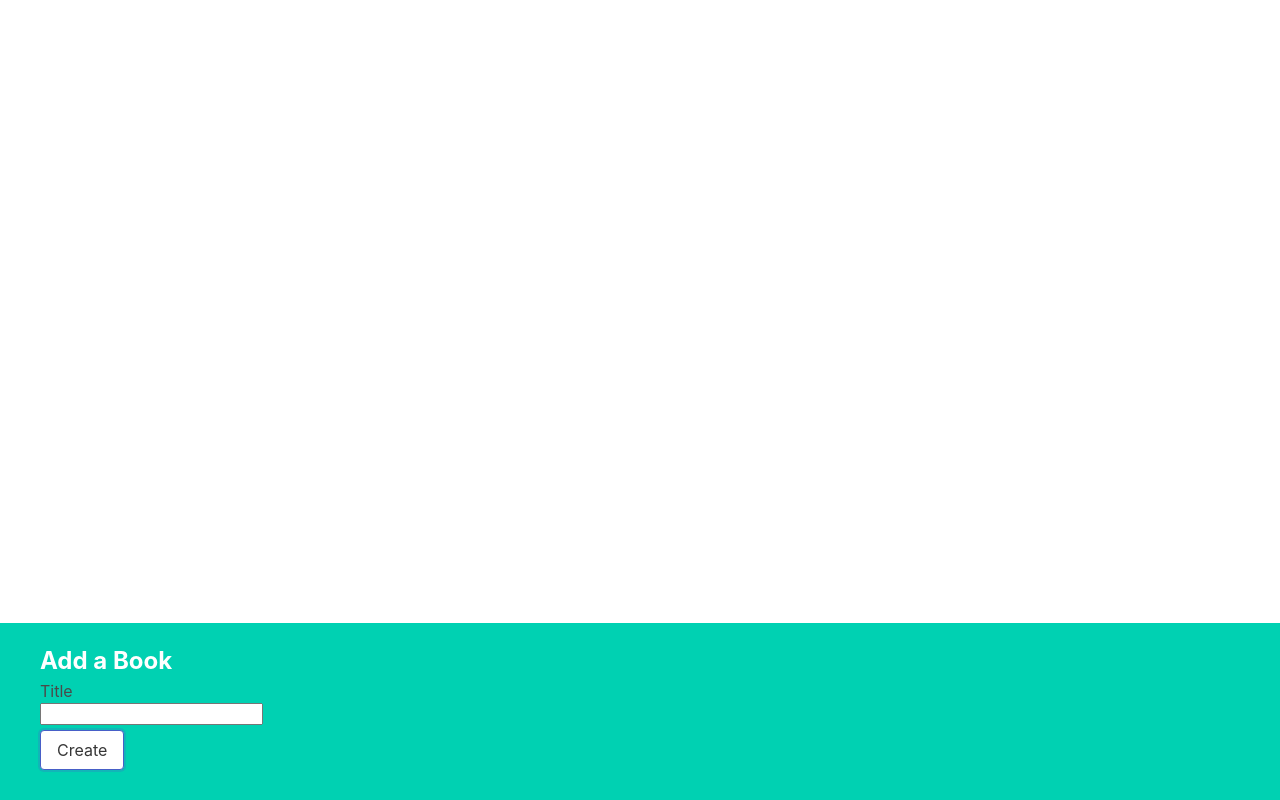
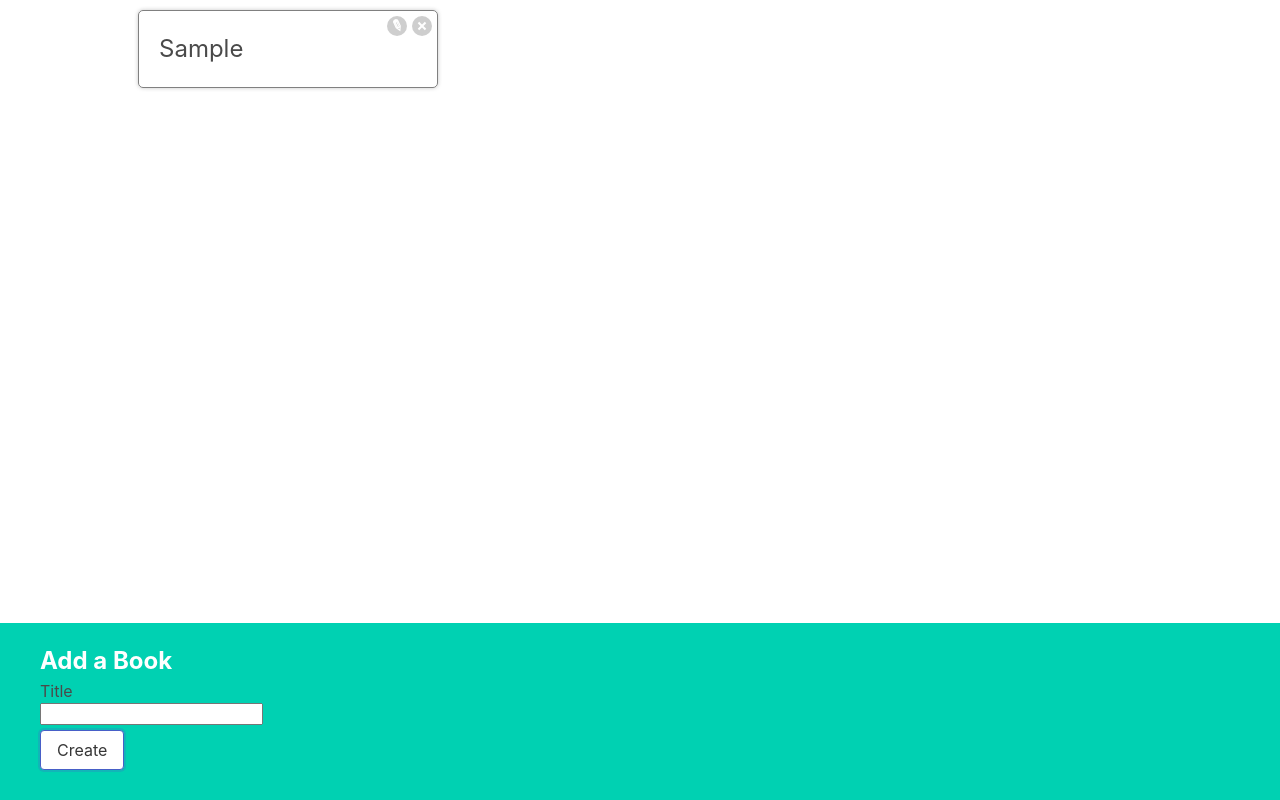
Before and after one commit to kyomel/react-course-v, a React (Create React App) app: page / in a window 1280 px wide. Both pictures are taken after typing "Sample" into the empty fields and a click on the button "Create". Built offline with nearby package versions, Linux system fonts and the light colour scheme.

Commit message:
learning done at 24/7/23

```diff
--- a/src/App.js
+++ b/src/App.js
@@ -1,16 +1,33 @@
 import { useState } from "react";
 import BookCreate from "./components/BookCreate";
+import BookList from "./components/BookList";
 
 function App() {
     const [books, setBooks] = useState([]);
+    const deleteBookById = (id) => {
+        const updatedBooks = books.filter((book) => {
+            return book.id !== id
+        });
+        setBooks(updatedBooks);
+    };
 
     const createBook = (title) => {
-        console.log('Need to add book with:', title);
+        // BAD CODE!
+        // books.push({ id: 123, title: title });
+        // console.log(books);
+        const updatedBooks = [
+            ...books,
+            { id: Math.round(Math.random()*9999), title: title
+        }];
+        setBooks(updatedBooks);
     };
 
-    return <div>
+    return(
+    <div className="app">
+        <BookList books={books} onDelete={deleteBookById} />
         <BookCreate onCreate={createBook} />
-    </div>;
+    </div>
+    );
 }
 
 export default App;
--- a/src/components/BookList.js
+++ b/src/components/BookList.js
@@ -1,5 +1,11 @@
-function BookList() {
-    return <div>BookList</div>;
+import BookShow from "./BookShow";
+
+function BookList({books, onDelete}) {
+    const renderedBooks = books.map((book) => {
+        return <BookShow onDelete={onDelete} key={book.id} book={book} />;
+    });
+
+    return <div className="book-list">{renderedBooks}</div>;
 }
 
 export default BookList;
--- a/src/components/BookShow.js
+++ b/src/components/BookShow.js
@@ -1,5 +1,33 @@
-function BookShow() {
-    return <div>BookShow</div>;
+import { useState } from "react";
+import BookEdit from "./BookEdit";
+
+function BookShow({book, onDelete}) {
+    const [showEdit, setShowEdit] = useState(false);
+    const handleDeleteClick = () => {
+        onDelete(book.id);
+    };
+    const handleEditClick = () => {
+        setShowEdit(!showEdit);
+    };
+
+    let content = <h3>{book.title}</h3>;
+    if(showEdit) {
+        content = <BookEdit />
+    }
+
+    return <div className="book-show">
+        <div>
+            {content}
+        </div>
+        <div className="actions">
+            <button className="edit" onClick={handleEditClick}>
+                Edit
+            </button>
+            <button className="delete" onClick={handleDeleteClick}>
+                Delete
+            </button>
+        </div>
+    </div>;
 }
 
 export default BookShow;
```
